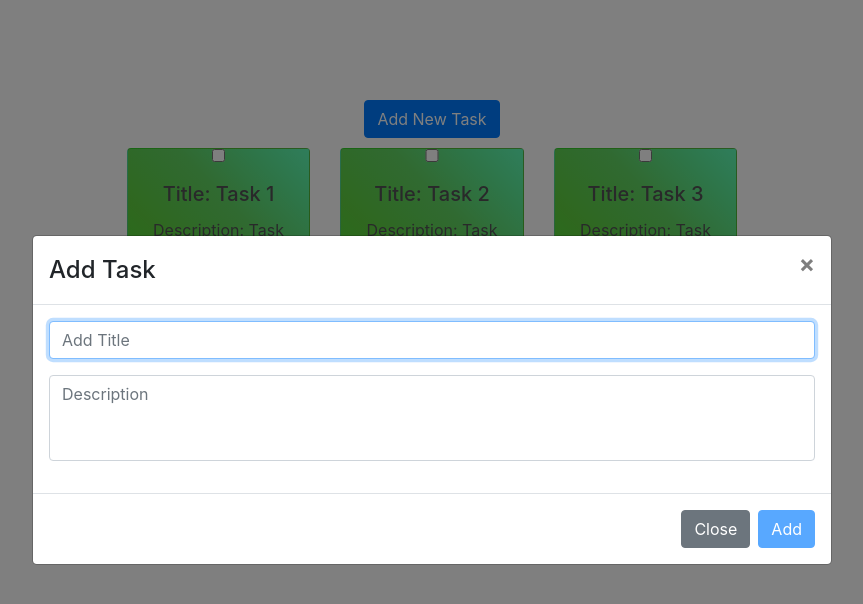
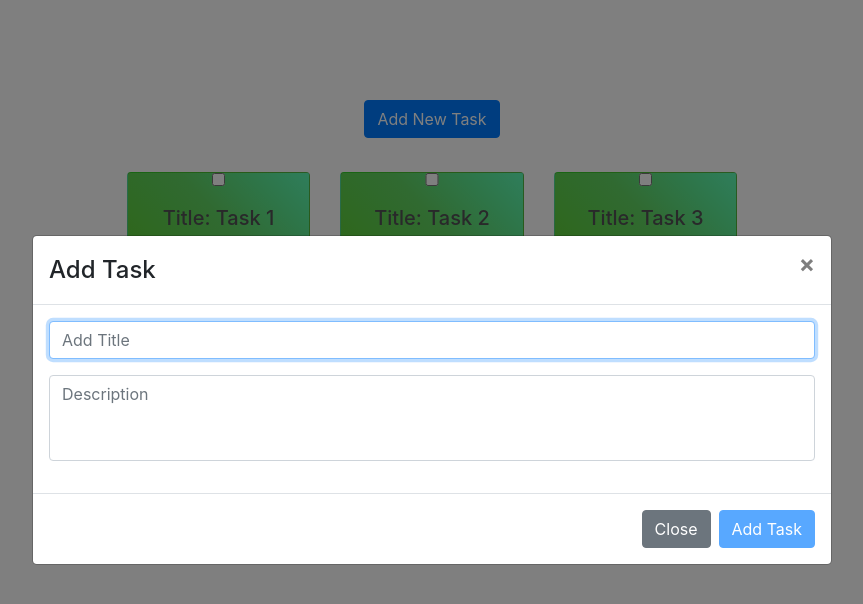
Before and after one commit to robmkrtumyan/bitschool, a React (Create React App) app: page / in a window 1280 px wide. Both pictures are taken after a click on the button "Add New Task". Shown: the top 604 px of the page, without its empty margins (208-1071 px from the left). Built offline with nearby package versions, Linux system fonts and the light colour scheme.

Commit message:
Task Modal connect Edit and Add Modals

```diff
--- a/src/Components/ToDoList/DeleteConfirm/Confirm.jsx
+++ b/src/Components/ToDoList/DeleteConfirm/Confirm.jsx
@@ -1,7 +1,8 @@
 import {Modal, Button} from 'react-bootstrap'
+import PropTypes from 'prop-types'
 
 const Confirm = (props) => {
-    const { onHide, deleteConfirm, count } = props
+    const { onHide, deleteConfirm, taskCountOrTitle } = props
     const deleteConfirmed = () => {
         deleteConfirm()
         onHide()
@@ -9,7 +10,7 @@ const Confirm = (props) => {
     return(
         <Modal show={true} onHide={onHide} animation={false}>
             <Modal.Header closeButton>
-                <Modal.Title>Do you want to delete selected {count} of Tasks?</Modal.Title>
+                <Modal.Title>Do you want to delete selected {taskCountOrTitle} of Tasks?</Modal.Title>
             </Modal.Header>
             <Modal.Footer>
                 <Button variant="secondary" onClick={onHide}>
@@ -23,4 +24,13 @@ const Confirm = (props) => {
     )
 }
 
+Confirm.propTypes = {
+    onHide: PropTypes.func.isRequired,
+    deleteConfirm: PropTypes.func.isRequired,
+    taskCountOrTitle: PropTypes.oneOfType([
+        PropTypes.number,
+        PropTypes.string
+    ])
+}
+
 export default Confirm
--- a/src/Components/ToDoList/Task/Task.jsx
+++ b/src/Components/ToDoList/Task/Task.jsx
@@ -10,8 +10,8 @@ function Task(props) {
         task,
         deleteTask,
         checkedToggleHandler,
-        selectedTaskCheck,
-        selectedTask
+        selectedTask,
+        setEditTask
     } = props
 
     const selTask = ['cardTask']
@@ -33,14 +33,13 @@ function Task(props) {
                                 variant="danger"
                                 className="icon-button"
                                 onClick={() => deleteTask(task._id)}
-                                disabled={selectedTaskCheck}
                             >
                                 <FontAwesomeIcon icon={faTrash} />
                             </Button>
                             <Button
                                 variant="warning"
                                 className="icon-button ml-2 mb-2"
-                                disabled={selectedTaskCheck}
+                                onClick={() => setEditTask(task)}
                             >
                                 <FontAwesomeIcon icon={faEdit} />
                             </Button>
--- a/src/Components/ToDoList/AddTaskModal/AddTaskModal.jsx
+++ b/src/Components/ToDoList/TaskModal/TaskModal.jsx
@@ -1,13 +1,14 @@
 import React, { Component } from 'react'
 import { Modal, Form, FormControl, Button } from 'react-bootstrap'
 
-class AddTaskModal extends Component {
+class TaskModal extends Component {
     constructor(props) {
         super(props)
 
         this.state = {
             title: "",
-            description: ""
+            description: "",
+            ...props.editTask
         }
 
         this.inputFocus = React.createRef()
@@ -25,23 +26,18 @@ class AddTaskModal extends Component {
     }
 
     addHandler = (event) => {
-        const { onHide, addTaskHandler } = this.props
+        const { onHide, onSubmit } = this.props
         const { title, description } = this.state
         const {key, type} = event
         if(!title || !description || (type === "keypress" && key !== "Enter"))
             return
 
-        const formData = {
-            title,
-            description
-        }
-
-        addTaskHandler(formData)
+        onSubmit(this.state)
         onHide()
     }
 
     render() {
-        const { onHide, selectedTaskCheck } = this.props
+        const { onHide, editTask } = this.props
         const { title, description } = this.state
         return (
             <Modal
@@ -53,7 +49,7 @@ class AddTaskModal extends Component {
             >
                 <Modal.Header closeButton>
                     <Modal.Title id="contained-modal-title-vcenter">
-                        Add Task
+                        {editTask ? "Edit Task" : "Add Task"}
                     </Modal.Title>
                 </Modal.Header>
                 <Modal.Body>
@@ -67,7 +63,6 @@ class AddTaskModal extends Component {
                                 onKeyPress={this.addHandler}
                                 onChange={this.changeInputHandler}
                                 value={title}
-                                disabled={selectedTaskCheck}
                             />
                             </Form.Group>
                             <Form.Group>
@@ -89,9 +84,9 @@ class AddTaskModal extends Component {
                     <Button
                         variant="primary"
                         onClick={this.addHandler}
-                        disabled={selectedTaskCheck || !title || !description}
+                        disabled={!title || !description}
                     >
-                        Add
+                        {editTask ? "Save": "Add Task"}
                     </Button>
                 </Modal.Footer>
             </Modal>
@@ -99,4 +94,4 @@ class AddTaskModal extends Component {
     }
 }
 
-export default AddTaskModal
+export default TaskModal
--- a/src/Components/ToDoList/ToDoList.jsx
+++ b/src/Components/ToDoList/ToDoList.jsx
@@ -3,8 +3,8 @@ import { Container, Row, Col, Button } from 'react-bootstrap'
 import uuid from 'react-uuid'
 import Task from './Task/Task'
 import './ToDoList.css'
-import AddTaskModal from './AddTaskModal/AddTaskModal'
 import Confirm from './DeleteConfirm/Confirm'
+import TaskModal from './TaskModal/TaskModal'
 
 class ToDoList extends Component {
     state = {
@@ -27,7 +27,8 @@ class ToDoList extends Component {
         ],
         selectedTasks: new Set(),
         openToggleModal: false,
-        openToggleConfirm: false
+        openToggleConfirm: false,
+        editTask: null
     }
 
     toggleOpenModal = () => {
@@ -51,7 +52,7 @@ class ToDoList extends Component {
             ...formData
         })
         this.setState({
-            tasks,
+            tasks
         })
     }
 
@@ -98,12 +99,48 @@ class ToDoList extends Component {
         })
     }
 
+    getOneOfSelectedTasks = () => {
+        if(this.state.selectedTasks.size !== 1){
+            return
+        }
+        let id = null
+        this.state.selectedTasks.forEach(_id => {
+            id = _id
+        })
+
+        return this.state.tasks.find(task => task._id === id)
+    }
+
+    setEditTask = (editTask) => {
+        this.setState({
+            editTask
+        })
+    }
+
+    removeEditedTask = () => {
+        this.setState({
+            editTask: null
+        })
+    }
+
+    editTaskHandler = (editTask) => {
+        const tasks = [...this.state.tasks]
+        const taskIndex = tasks.findIndex(task => task._id === editTask._id)
+        tasks[taskIndex] = editTask
+        this.setState({
+            tasks
+        })
+    }
+
+
+
     render() {
         const {
             tasks,
             selectedTasks,
             openToggleModal,
-            openToggleConfirm
+            openToggleConfirm,
+            editTask
         } = this.state
         const showTasks = tasks.map( task => {
             return(
@@ -114,6 +151,7 @@ class ToDoList extends Component {
                         checkedToggleHandler={this.checkedToggleHandler}
                         selectedTaskCheck={selectedTasks.has(task._id)}
                         selectedTask={selectedTasks.has(task._id)}
+                        setEditTask={this.setEditTask}
                     />
                 </Col>
             )
@@ -131,13 +169,12 @@ class ToDoList extends Component {
                                 </Button>
                             </Col>
                         </Row>
-                        <Row className="justify-content-around">
+                        <Row className="justify-content-around mt-4">
                             {showTasks.length ? showTasks : <p>Not found any Tasks</p>}
                         </Row>
                         <Row  className="justify-content-center mt-3">
                             <Button
                                 variant="danger"
-                                //
                                 onClick={this.toggleOpenConfirm}
                                 disabled={!!!selectedTasks.size}
                             >
@@ -148,21 +185,27 @@ class ToDoList extends Component {
                                 variant="primary"
                                 className="ml-5"
                                 onClick={this.checkedAllHandler}
+                                disabled={!!!tasks.length}
                             >
-                                {tasks.length === selectedTasks.size ? "Remove All" : "Check All"}
+                                {selectedTasks.size && tasks.length === selectedTasks.size ? "Remove All" : "Check All"}
                             </Button>
                         </Row>
                     </div>
                 </Container>
 
-                { openToggleModal && <AddTaskModal
+                { openToggleModal && <TaskModal
                     onHide={this.toggleOpenModal}
-                    addTaskHandler={this.addTaskHandler}
-                    selectedTaskCheck={!!selectedTasks.size}
+                    onSubmit={this.addTaskHandler}
+                /> }
+
+                { editTask && <TaskModal
+                    onHide={this.removeEditedTask}
+                    editTask={editTask}
+                    onSubmit={this.editTaskHandler}
                 /> }
 
                 { openToggleConfirm && <Confirm
-                    count={selectedTasks.size}
+                    taskCountOrTitle={selectedTasks.size > 1 ? selectedTasks.size : this.getOneOfSelectedTasks().title}
                     deleteConfirm={this.deleteCheckedHandlerTasks}
                     onHide={this.toggleOpenConfirm}
                 />}
```
